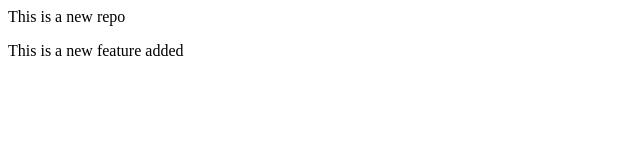
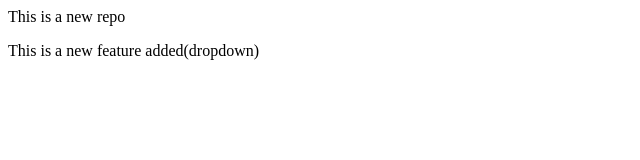
Before and after one commit to Amrit817900/localrepo, a plain HTML site: page index.html in a window 1280 px wide. Shown: the full height of the page, 0-640 px from the left. Drawn offline with Linux system fonts and the light colour scheme.

Commit message:
Added dropdown

```diff
--- a/index.html
+++ b/index.html
@@ -1,2 +1,2 @@
 <p>This is a new repo</p>
-<p>This is a new feature added</p>
+<p>This is a new feature added(dropdown)</p>
```
